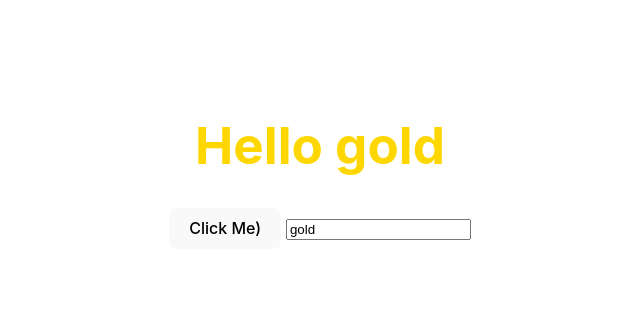
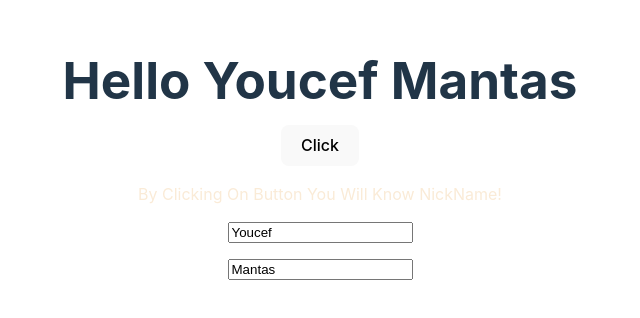
Before and after one commit to MantasEdine/Svelte-Test, a Svelte app: page / in a window 1280 px wide. Shown: the part 234-552 px from the top of the page, without its empty margins (320-960 px from the left). Built offline with nearby package versions, Linux system fonts and the light colour scheme.

Commit message:
data-binding/reactive-values

```diff
--- a/src/App.svelte
+++ b/src/App.svelte
@@ -1,25 +1,43 @@
 <script>
-let colour = "gold"
-let defaultColour = "Black";
+   let Name = "Youcef";
+   let NickName = "Mantas";
+   $: fullName = `${Name} ${NickName}`;
+   $: {
+      console.log(Name);
+      console.log(NickName);
 
+   }
    const handleClick = () =>{
-    colour = defaultColour;
+      Name = NickName;
    }
-   const handleInput = (event) =>{
-   colour = event.target.value;
+   const handleChange = (e) =>{
+      Name = e.target.value;
    }
-</script>
+   </script>
 
-<main>
+   <main>
+    <div class="container">
+      <h1>Hello {fullName}</h1>
+      <button on:click={handleClick} style="color: {Name};">Click</button>
+      <span>By Clicking On Button You Will Know NickName!</span>
+      <input type="text" bind:value={Name} >
+      <input type="text" bind:value={NickName} >
 
-   <h1 style="color: {colour};">Hello <strong>{colour}</strong></h1>
-   <button on:click={handleClick}>Click Me)</button>
-   <!--Two Way Data Binding-->
-   <!-- <input type="text" on:change={handleInput} value={colour}> -->
-   <input type="text" bind:value={colour}>
 
-</main>
+    </div>
+   </main>
 
-<style>
+   <style>
+      .container {
+          display: flex;
+          flex-direction: column;
+          align-items: center;
+      }
 
-</style>
+      h1, button, span, input {
+          margin: 0.5rem 0; /* Adds some space between the elements */
+      }
+      span {
+          color: antiquewhite;
+      }
+   </style>
```
